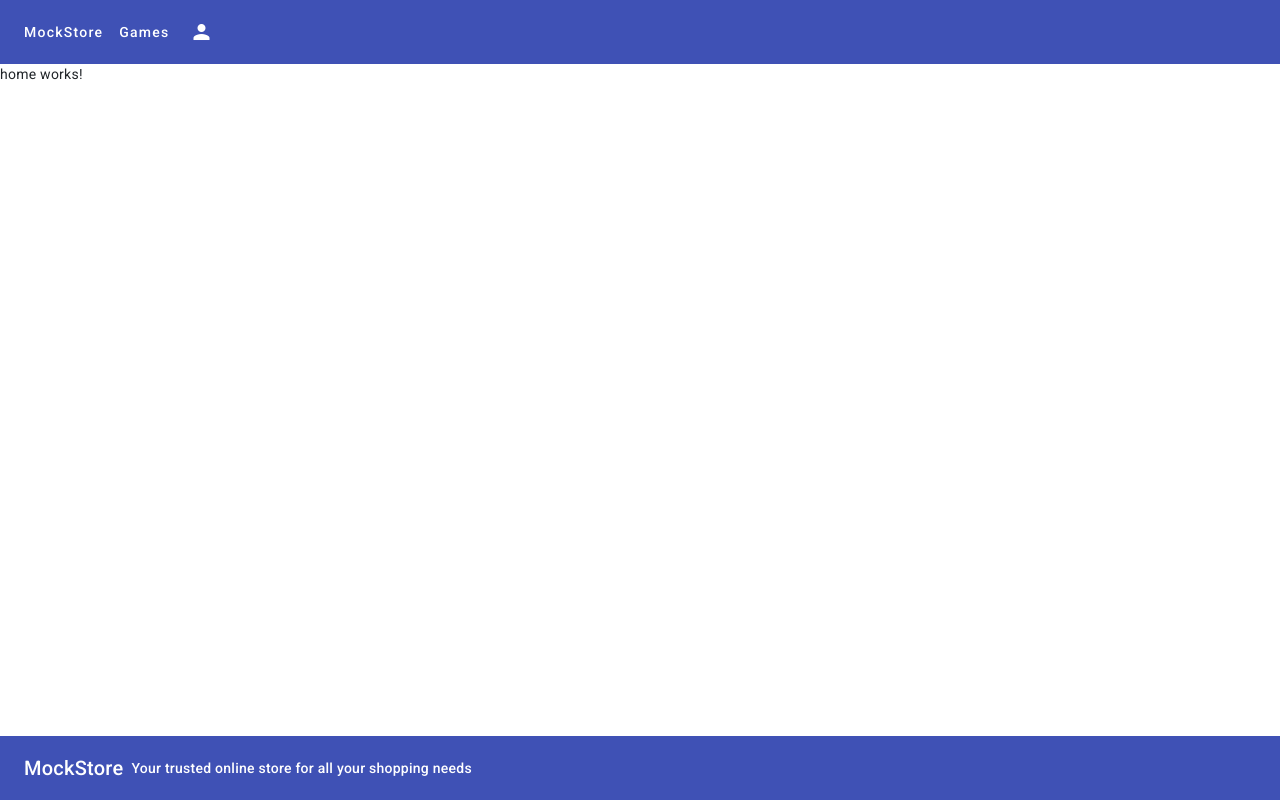
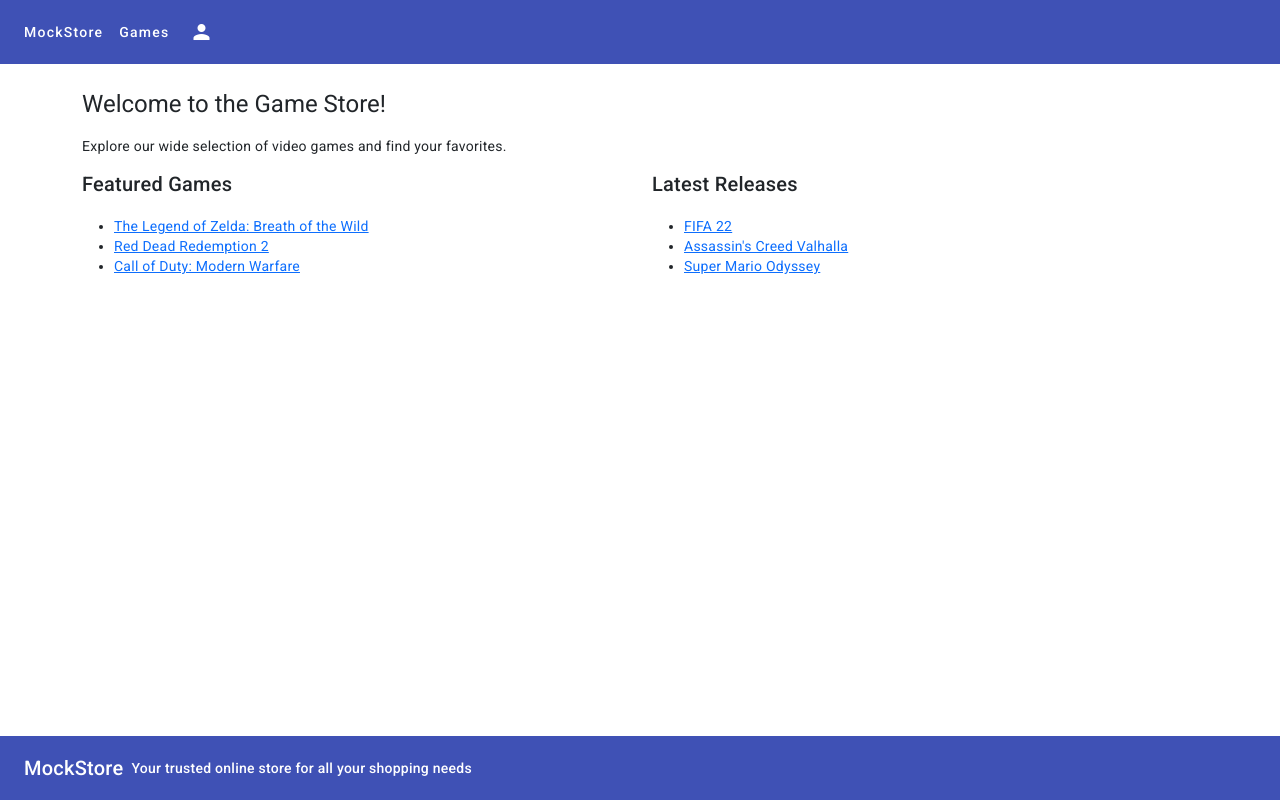
Before and after one commit to nativacu/MockStore, an Angular app: page /home in a window 1280 px wide. Built offline with nearby package versions, Linux system fonts and the light colour scheme.

Commit message:
feat: adding main and routing

```diff
--- a/angular.json
+++ b/angular.json
@@ -35,6 +35,15 @@
 					},
 					"configurations": {
 						"production": {
+              "fileReplacements": [
+                {
+                  "replace": "src/environments/environment.ts",
+                  "with": "src/environments/environment.prod.ts",
+                  "configuration": {
+                    "scriptType": "module"
+                  }
+                }
+              ],
 							"budgets": [
 								{
 									"type": "initial",
--- a/src/app/app-routing.module.ts
+++ b/src/app/app-routing.module.ts
@@ -3,9 +3,15 @@ import { RouterModule, Routes } from '@angular/router';
 import { HomeComponent } from "./home/home.component";
 
 const routes: Routes = [
-  {path: 'home', component: HomeComponent},
-  {path: '', redirectTo: '/home', pathMatch: 'full'},
-  {path: 'products', loadChildren: () => import('remoteapp1/ProductsModule').then(m => m.ProductsModule)},
+  {
+    path: 'home',
+    component: HomeComponent
+  },
+  {
+    path: 'products',
+    loadChildren: () =>
+      import('remoteapp1/ProductsModule').then(m => m.ProductsModule)
+  },
 ];
 
 @NgModule({
--- a/src/app/home/home.component.html
+++ b/src/app/home/home.component.html
@@ -1 +1,48 @@
-<p>home works!</p>
+<main>
+  <div class="container mt-4">
+    <h1>Welcome to the Game Store!</h1>
+    <p>Explore our wide selection of video games and find your favorites.</p>
+    <div class="row">
+      <div class="col-md-6">
+        <h2>Featured Games</h2>
+        <ul>
+          <li>
+            <a [routerLink]="['/products/games', '20']">
+              The Legend of Zelda: Breath of the Wild
+            </a>
+          </li>
+          <li>
+            <a [routerLink]="['/products/games', '2']">
+              Red Dead Redemption 2
+            </a>
+          </li>
+          <li>
+            <a [routerLink]="['/products/games', '10']">
+              Call of Duty: Modern Warfare
+            </a>
+          </li>
+        </ul>
+      </div>
+      <div class="col-md-6">
+        <h2>Latest Releases</h2>
+        <ul>
+          <li>
+            <a [routerLink]="['/products/games', '11']">
+              FIFA 22
+            </a>
+          </li>
+          <li>
+            <a [routerLink]="['/products/games', '11']">
+              Assassin's Creed Valhalla
+            </a>
+          </li>
+          <li>
+            <a [routerLink]="['/products/games', '11']">
+              Super Mario Odyssey
+            </a>
+          </li>
+        </ul>
+      </div>
+    </div>
+  </div>
+</main>
--- a/src/styles.scss
+++ b/src/styles.scss
@@ -1,4 +1,3 @@
 /* You can add global styles to this file, and also import other style files */
 
-html, body { height: 100%; }
 body { margin: 0; font-family: Roboto, "Helvetica Neue", sans-serif; }
```
Also changed, not shown: package.json (+5 -2 lines).
